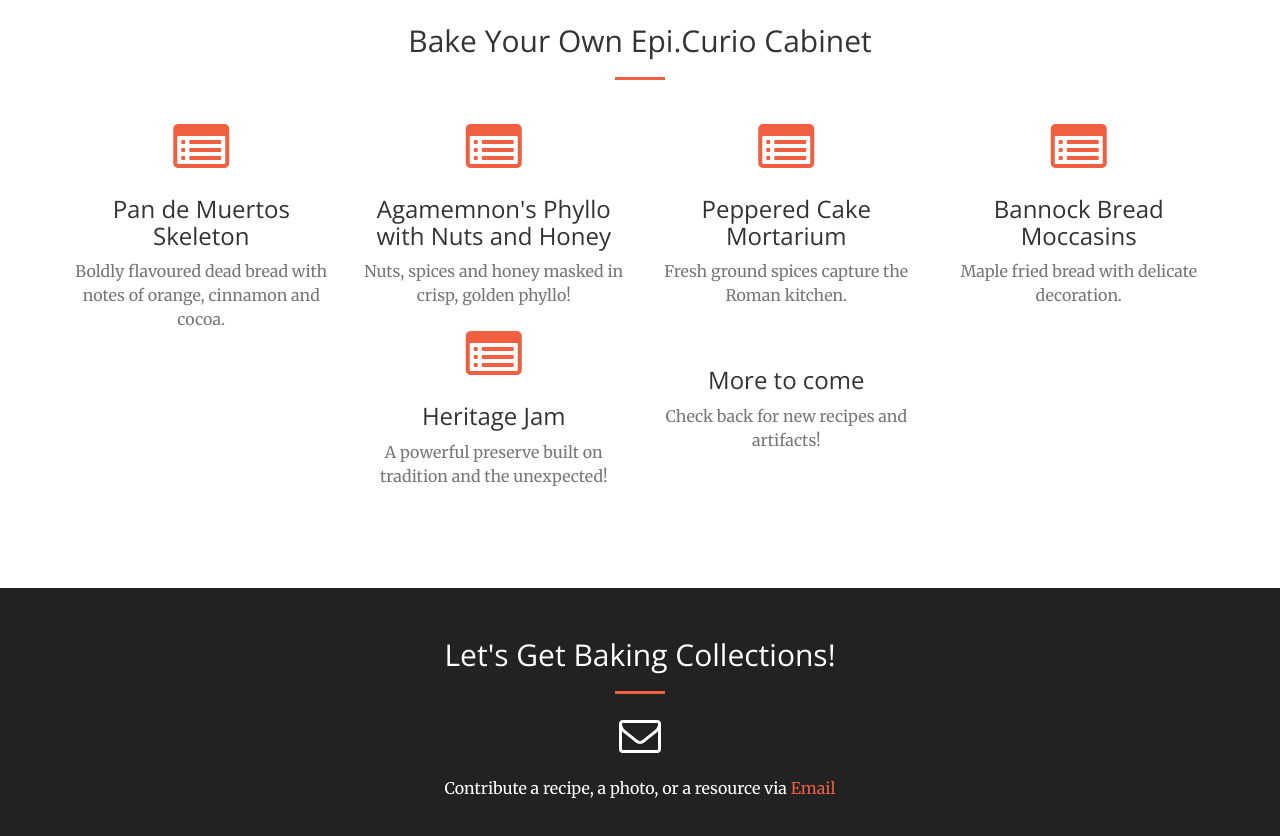
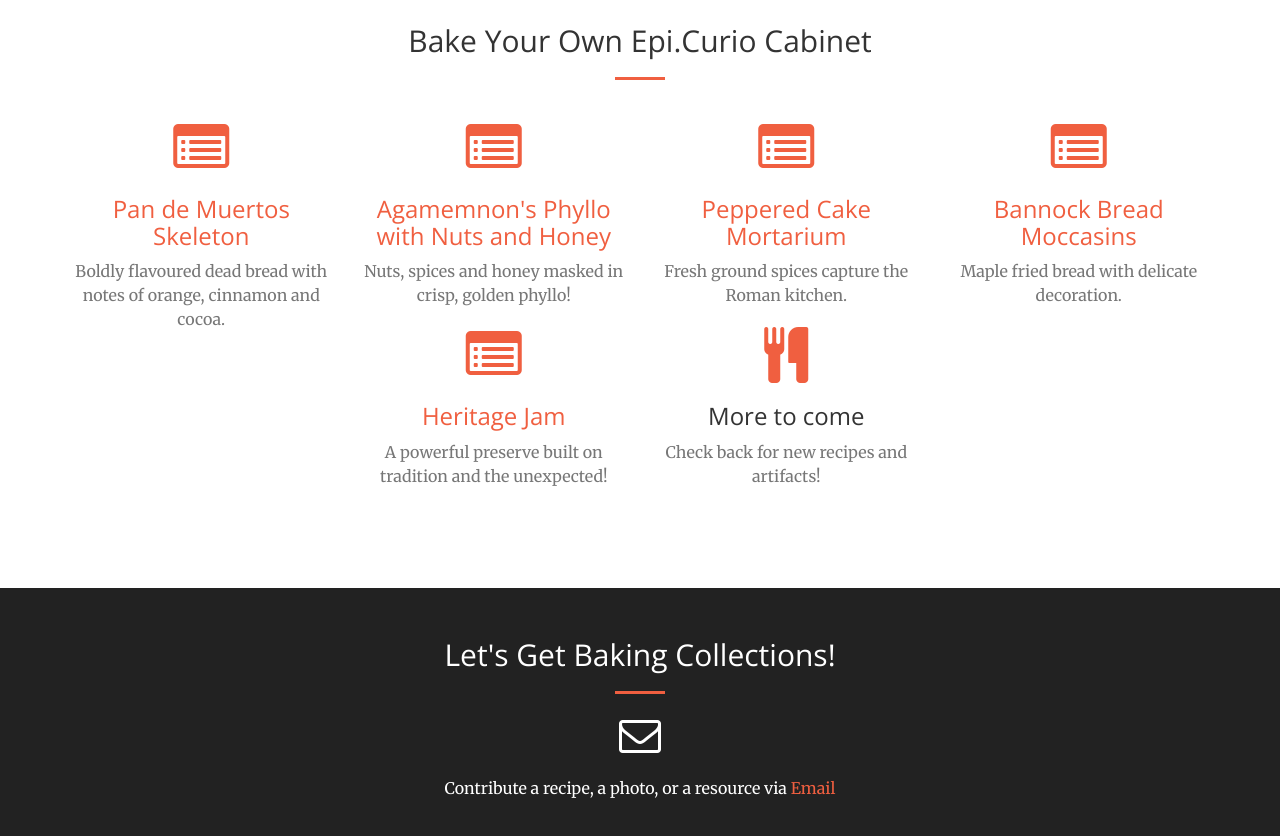
Before and after one commit to KatherineRCook/Epi.Curio, a plain HTML site: page index.html in a window 1280 px wide. Shown: the part 1760-2596 px from the top of the page. Drawn offline with nearby package versions, Linux system fonts and the light colour scheme.

Commit message:
added links to external pages

```diff
--- a/index.html
+++ b/index.html
@@ -203,43 +203,43 @@
         <div class="container">
             <div class="row">
                 <div class="col-lg-3 col-md-6 text-center">
-                    <div class="service-box">
+                    <a href="http://katherinercook.github.io/Pandemuertos/"><div class="service-box">
                         <i class="fa fa-4x fa-list-alt wow bounceIn text-primary"></i>
                         <h3>Pan de Muertos Skeleton</h3>
                         <p class="text-muted">Boldly flavoured dead bread with notes of orange, cinnamon and cocoa.</p>
-                    </div>
+                    </div></a>
                 </div>
                 <div class="col-lg-3 col-md-6 text-center">
-                    <div class="service-box">
+                    <a href="http://katherinercook.github.io/Phyllohoneynuts/"><div class="service-box">
                         <i class="fa fa-4x fa-list-alt wow bounceIn text-primary" data-wow-delay=".1s"></i>
                         <h3>Agamemnon's Phyllo with Nuts and Honey</h3>
                         <p class="text-muted">Nuts, spices and honey masked in crisp, golden phyllo!</p>
-                    </div>
+                    </div></a>
                 </div>
                 <div class="col-lg-3 col-md-6 text-center">
-                    <div class="service-box">
+                    <a href="http://katherinercook.github.io/Pepperedsweetcake/"><div class="service-box">
                         <i class="fa fa-4x fa-list-alt wow bounceIn text-primary" data-wow-delay=".2s"></i>
                         <h3>Peppered Cake Mortarium</h3>
                         <p class="text-muted">Fresh ground spices capture the Roman kitchen.</p>
-                    </div>
+                    </div></a>
                 </div>
                 <div class="col-lg-3 col-md-6 text-center">
-                    <div class="service-box">
+                    <a href="http://katherinercook.github.io/Bannock/"><div class="service-box">
                         <i class="fa fa-4x fa-list-alt wow bounceIn text-primary" data-wow-delay=".3s"></i>
                         <h3>Bannock Bread Moccasins</h3>
                         <p class="text-muted">Maple fried bread with delicate decoration.</p>
-                    </div>
+                    </div></a>
                 </div>
 				<div class="col-lg-3 col-md-6 text-center">
-                    <div class="service-box">
+                    <a href="http://katherinercook.github.io/Heritagejam/"><div class="service-box">
                         <i class="fa fa-4x fa-list-alt wow bounceIn text-primary" data-wow-delay=".3s"></i>
                         <h3>Heritage Jam</h3>
                         <p class="text-muted">A powerful preserve built on tradition and the unexpected!</p>
-                    </div>
+                    </div></a>
                 </div>
 								<div class="col-lg-3 col-md-6 text-center">
                     <div class="service-box">
-                        <i class="fa fa-4x fa-time wow bounceIn text-primary" data-wow-delay=".3s"></i>
+                        <i class="fa fa-4x fa-cutlery wow bounceIn text-primary" data-wow-delay=".3s"></i>
                         <h3>More to come</h3>
                         <p class="text-muted">Check back for new recipes and artifacts!</p>
                     </div>
```
